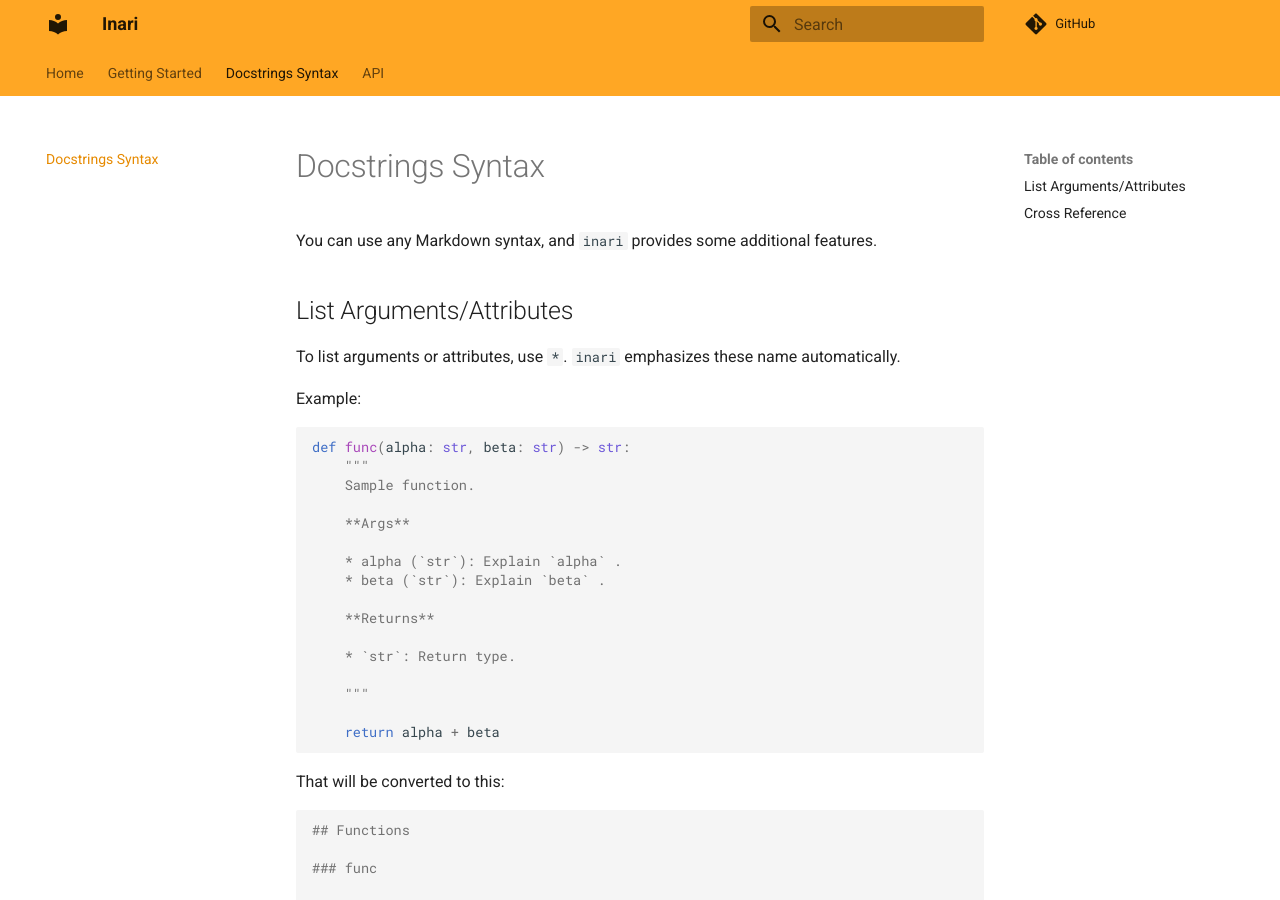
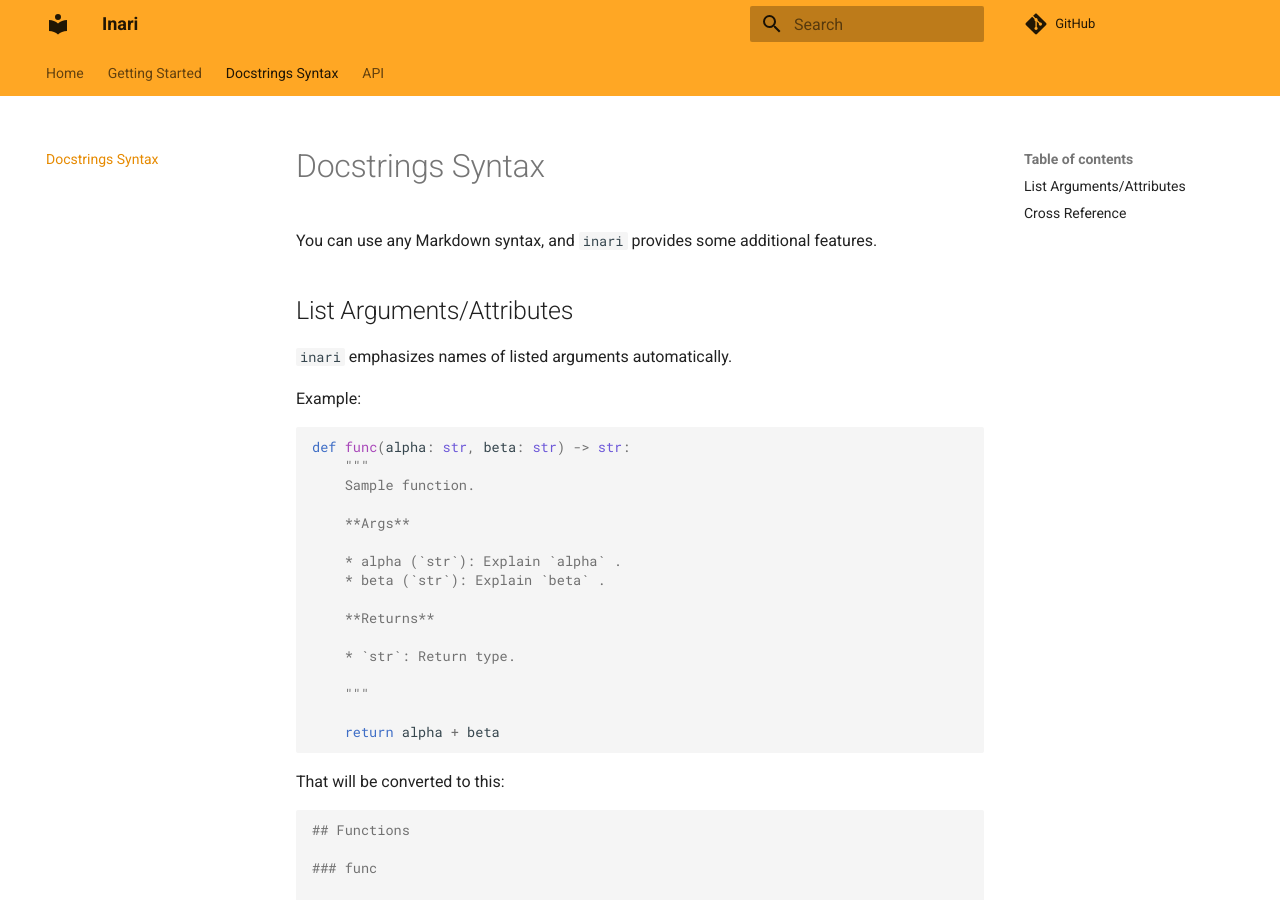
Before and after one commit to tkamenoko/inari, an MkDocs documentation site: the page built from markdown/docstrings-syntax.md, in a window 1280 px wide and 900 px high. Built offline with MkDocs 1.6.1 and Material for MkDocs 9.7.7, drawn with Linux system fonts in a browser that asks for light colours; comment, search, counter and statistics services are not loaded.

Commit message:
fix: docs

```diff
--- a/markdown/docstrings-syntax.md
+++ b/markdown/docstrings-syntax.md
@@ -4,7 +4,7 @@ You can use any Markdown syntax, and `inari` provides some additional features.
 
 ## List Arguments/Attributes
 
-To list arguments or attributes, use `*`. `inari` emphasizes these name automatically.
+`inari` emphasizes names of listed arguments automatically.
 
 Example:
 
```
